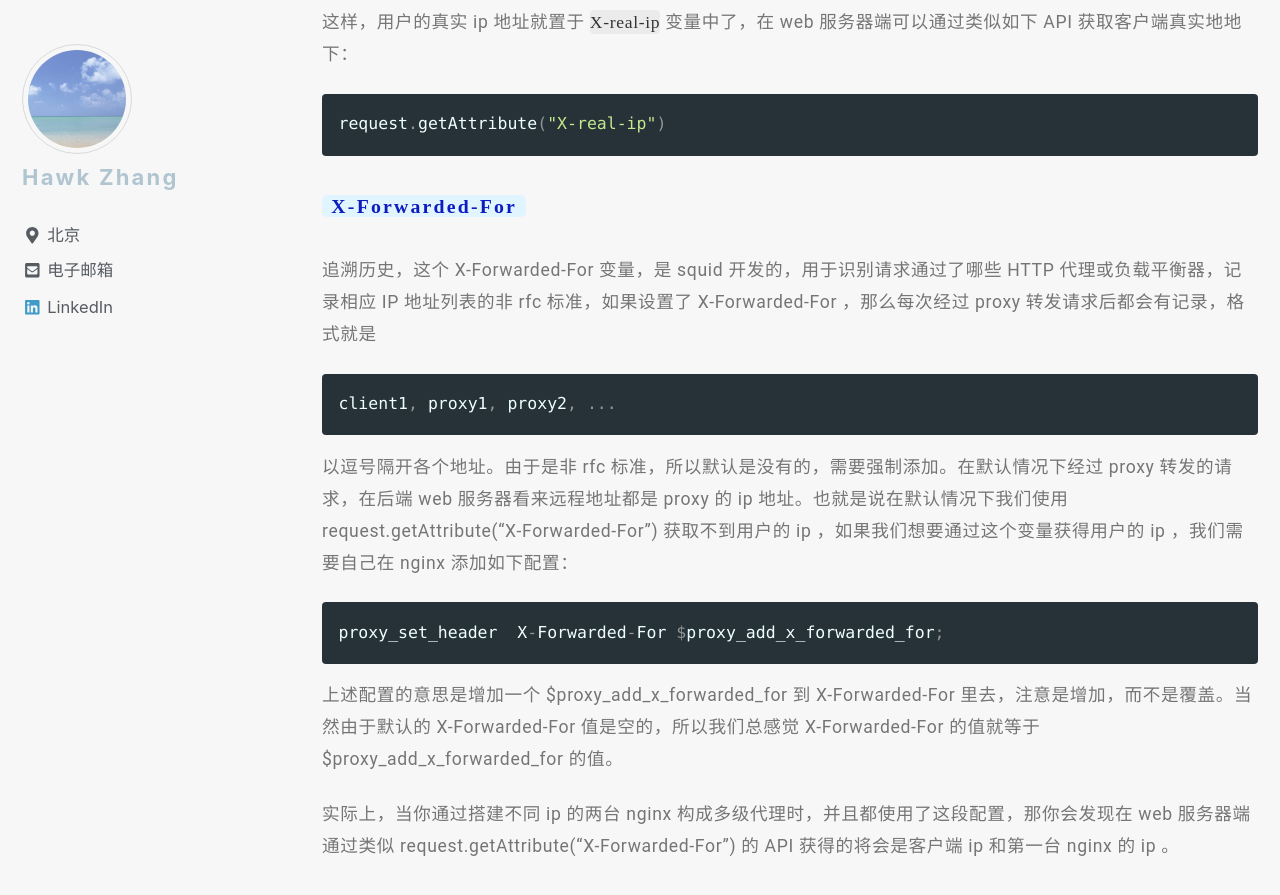
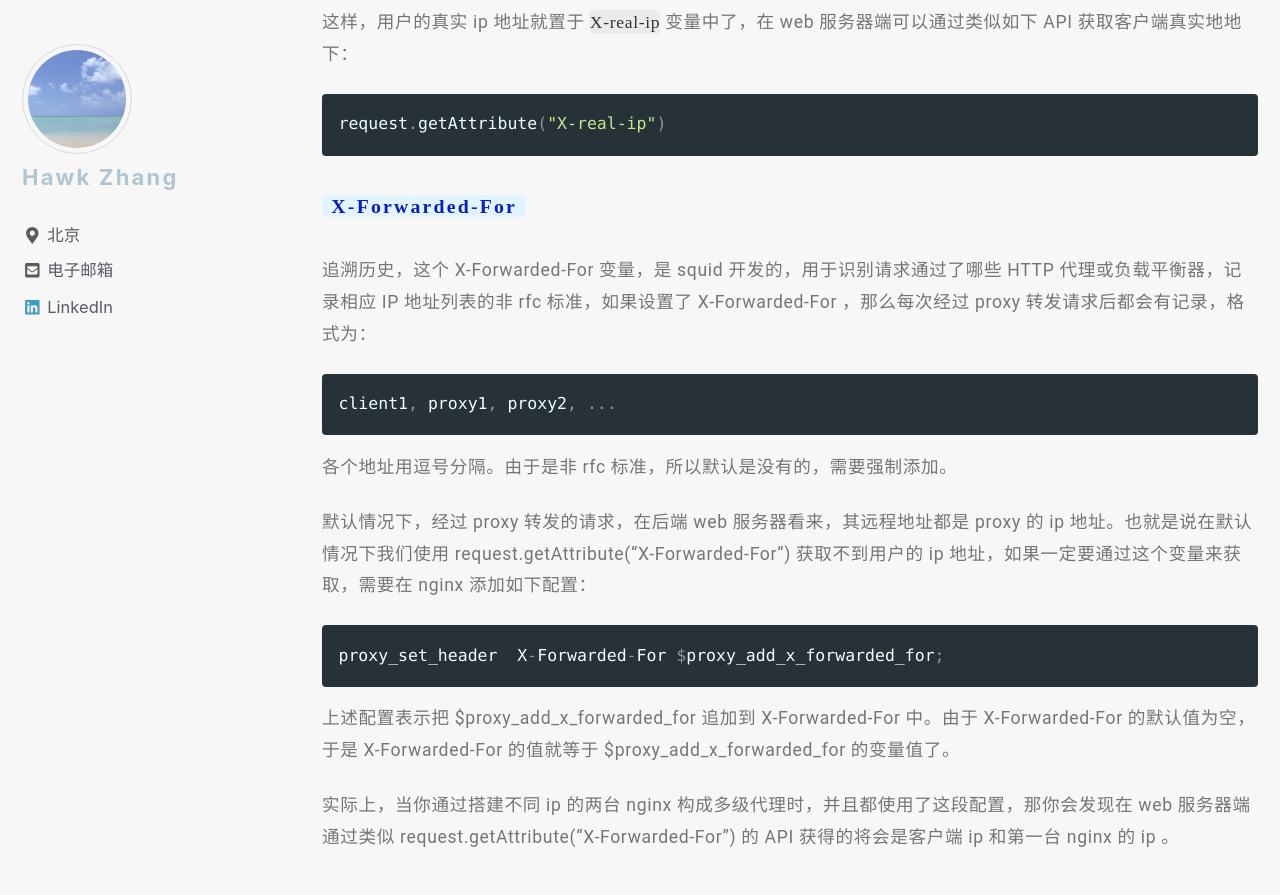
Before and after one commit to narru888/linotes_note, a Jekyll site: the page built from _posts/server/nginx/2016-01-03-common.conf.md, in a window 1280 px wide and 900 px high, scrolled down 3057 px. Shown: the top 895 px of the window. Built offline with Jekyll 4.4.1, drawn with Linux system fonts in a browser that asks for light colours; nearby versions of some CDN libraries; a script that is not in the unit is left out.

Commit message:
update on 2018-08-07 16:00:02 CST

````diff
--- a/_posts/server/nginx/2016-01-03-common.conf.md
+++ b/_posts/server/nginx/2016-01-03-common.conf.md
@@ -80,7 +80,7 @@ location  ~  ^/static {
 要想在 web 服务器上也能获取用户的真实地址，就必须在 nginx 上作一个赋值操作：
 
 ```conf
-proxy_set_header  X-real-ip $remote_addr;
+proxy_set_header X-real-ip $remote_addr;
 ```
 
 `X-real-ip` 是一个自定义的变量名，名字可以随意取。
@@ -91,20 +91,23 @@ proxy_set_header  X-real-ip $remote_addr;
 request.getAttribute("X-real-ip")
 ```
 
+
 ##### `X-Forwarded-For`
 
-追溯历史，这个 X-Forwarded-For 变量，是 squid 开发的，用于识别请求通过了哪些 HTTP 代理或负载平衡器，记录相应 IP 地址列表的非 rfc 标准，如果设置了 X-Forwarded-For ，那么每次经过 proxy 转发请求后都会有记录，格式就是
+追溯历史，这个 X-Forwarded-For 变量，是 squid 开发的，用于识别请求通过了哪些 HTTP 代理或负载平衡器，记录相应 IP 地址列表的非 rfc 标准，如果设置了 X-Forwarded-For ，那么每次经过 proxy 转发请求后都会有记录，格式为：
 
 ```conf
 client1, proxy1, proxy2, ...
 ```
 
-以逗号隔开各个地址。由于是非 rfc 标准，所以默认是没有的，需要强制添加。在默认情况下经过 proxy 转发的请求，在后端 web 服务器看来远程地址都是 proxy 的 ip 地址。也就是说在默认情况下我们使用 request.getAttribute("X-Forwarded-For") 获取不到用户的 ip ，如果我们想要通过这个变量获得用户的 ip ，我们需要自己在 nginx 添加如下配置：
+各个地址用逗号分隔。由于是非 rfc 标准，所以默认是没有的，需要强制添加。
+
+默认情况下，经过 proxy 转发的请求，在后端 web 服务器看来，其远程地址都是 proxy 的 ip 地址。也就是说在默认情况下我们使用 request.getAttribute("X-Forwarded-For") 获取不到用户的 ip 地址，如果一定要通过这个变量来获取，需要在 nginx 添加如下配置：
 
 ```conf
 proxy_set_header  X-Forwarded-For $proxy_add_x_forwarded_for;
 ```
 
-上述配置的意思是增加一个 $proxy_add_x_forwarded_for 到 X-Forwarded-For 里去，注意是增加，而不是覆盖。当然由于默认的 X-Forwarded-For 值是空的，所以我们总感觉 X-Forwarded-For 的值就等于 $proxy_add_x_forwarded_for 的值。
+上述配置表示把 $proxy_add_x_forwarded_for 追加到 X-Forwarded-For 中。由于 X-Forwarded-For 的默认值为空，于是 X-Forwarded-For 的值就等于 $proxy_add_x_forwarded_for 的变量值了。
 
 实际上，当你通过搭建不同 ip 的两台 nginx 构成多级代理时，并且都使用了这段配置，那你会发现在 web 服务器端通过类似 request.getAttribute("X-Forwarded-For") 的 API 获得的将会是客户端 ip 和第一台 nginx 的 ip 。
````
Also changed, not shown: 1 other file.
